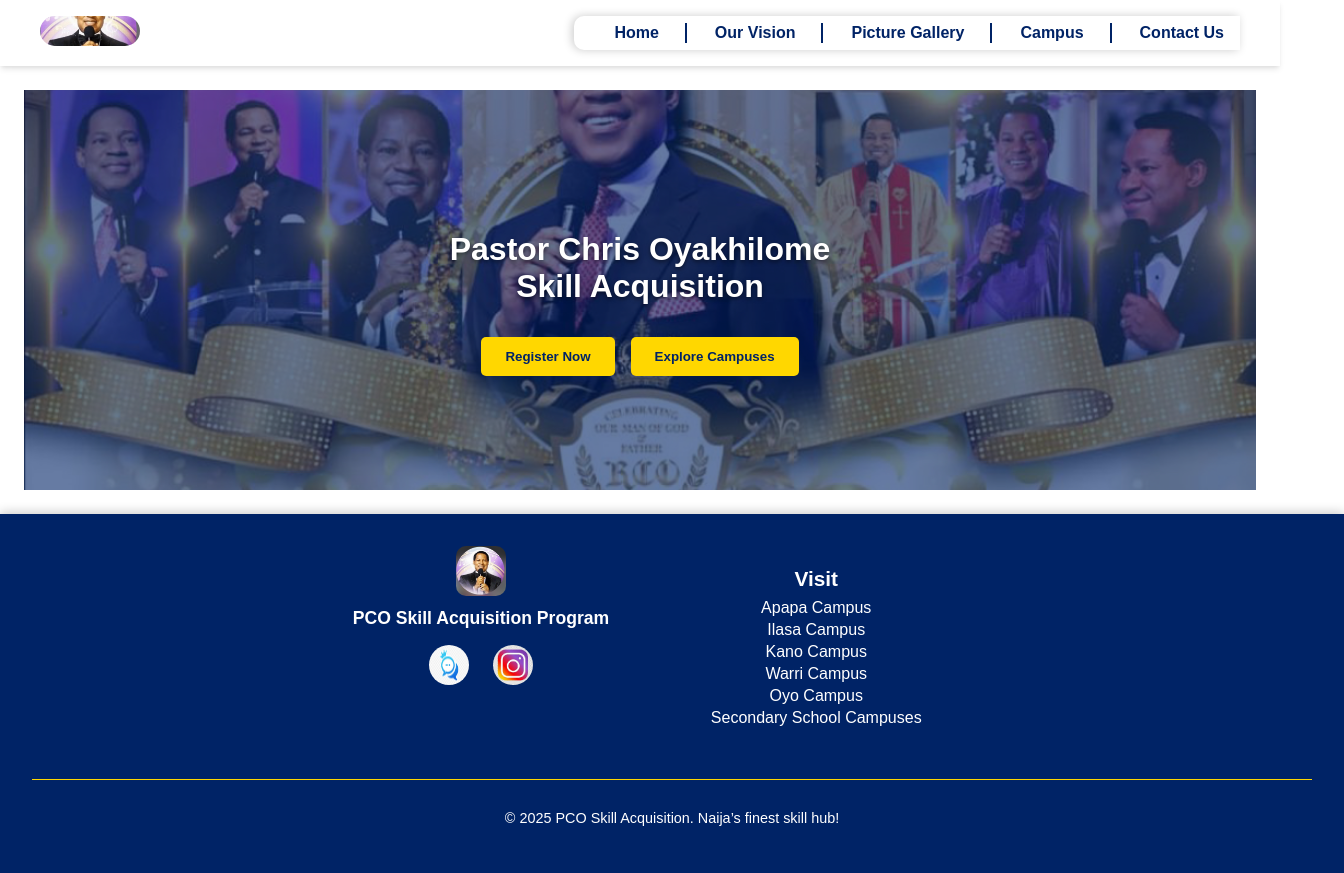
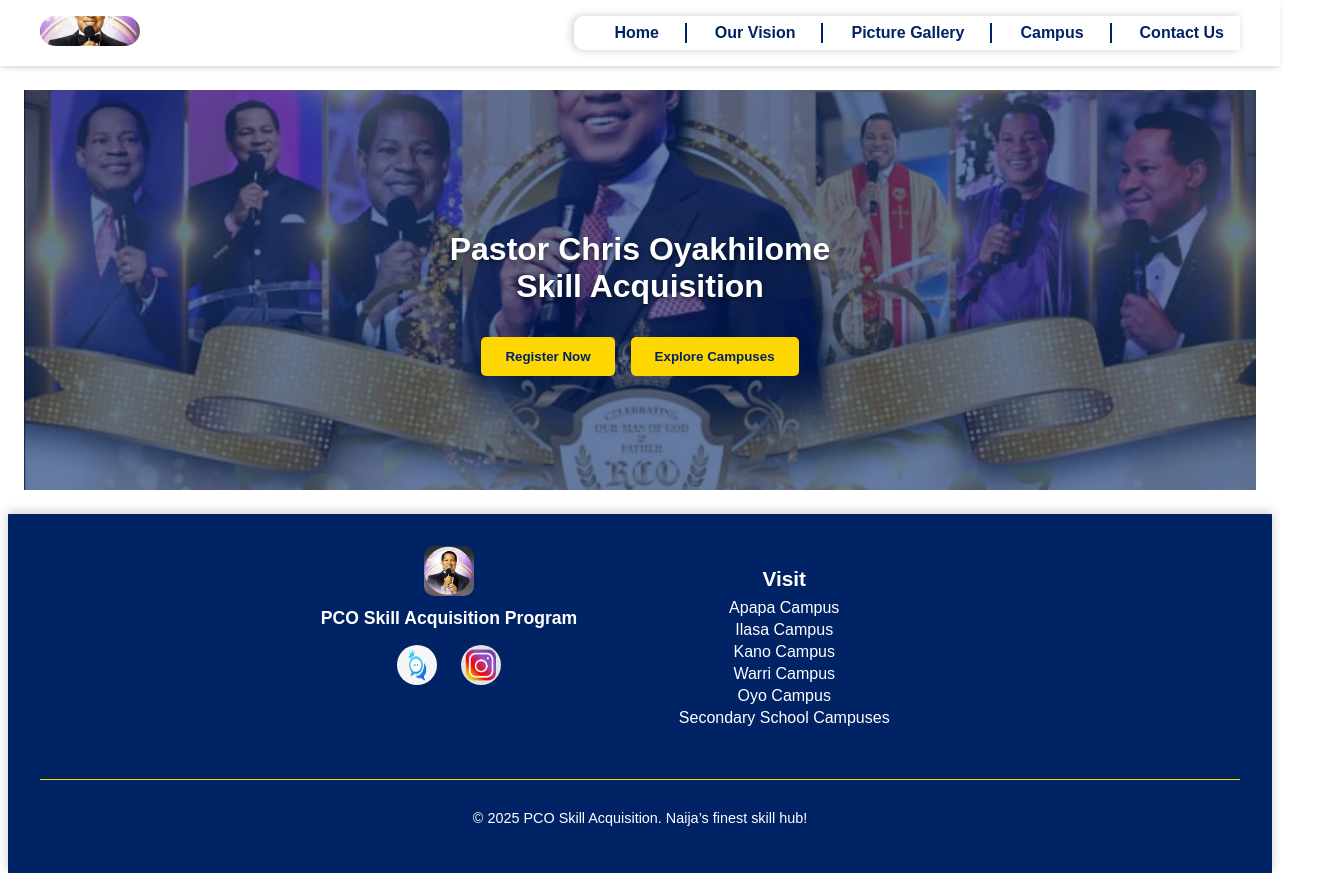
Before and after one commit to pco-skill-acquisition/pcoskillacquisition, a Next.js app: page / in a window 1280 px wide. Shown: the whole page, 1344 px wide, since content can reach past the window. Built offline with nearby package versions, Linux system fonts and the light colour scheme.

Commit message:
Refine Footer.tsx and Footer.module.css to reduce container width on desktop and mobile

```diff
--- a/app/components/Footer.module.css
+++ b/app/components/Footer.module.css
@@ -7,6 +7,8 @@
   justify-content: space-around;
   align-items: flex-start;
   width: 100%;
+  max-width: 1200px; /* Constrain max width */
+  margin: 0 auto; /* Center the container */
   box-shadow: 0 -2px 10px rgba(0, 0, 0, 0.2);
 }
 
@@ -50,8 +52,8 @@
 .visitSection {
   text-align: center;
   margin-bottom: 1rem;
-  flex: 1 1 auto; /* Allow it to grow but not push too far */
-  max-width: 300px; /* Cap width to prevent stretching too far right */
+  flex: 1 1 auto;
+  max-width: 300px;
 }
 
 .visitTitle {
@@ -95,8 +97,8 @@
 @media (min-width: 640px) {
   .footerContainer {
     padding: 2rem 2rem;
-    justify-content: center; /* Center all items on desktop */
-    gap: 2rem; /* Add gap between sections */
+    justify-content: center;
+    gap: 2rem;
   }
 
   .logoSection {
@@ -113,7 +115,7 @@
   }
 
   .visitSection {
-    max-width: 350px; /* Slightly wider cap for desktop */
+    max-width: 350px;
   }
 
   .visitTitle {
```
